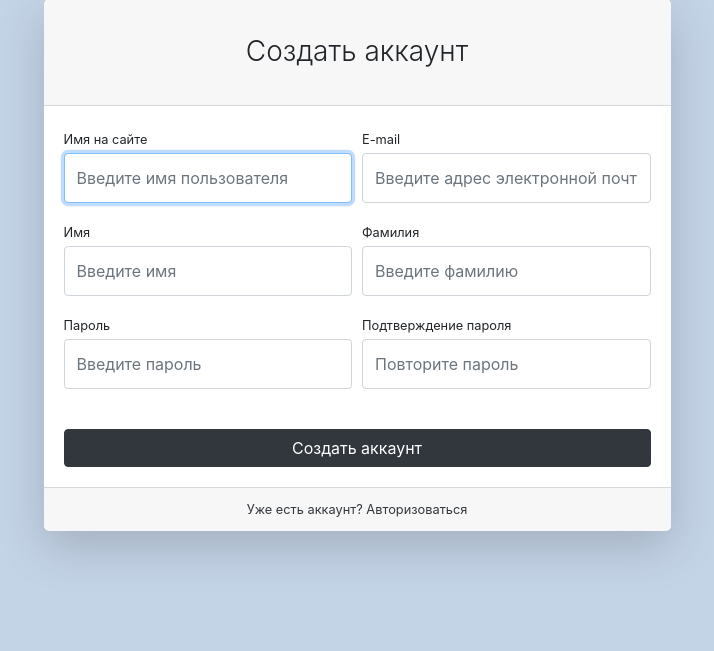
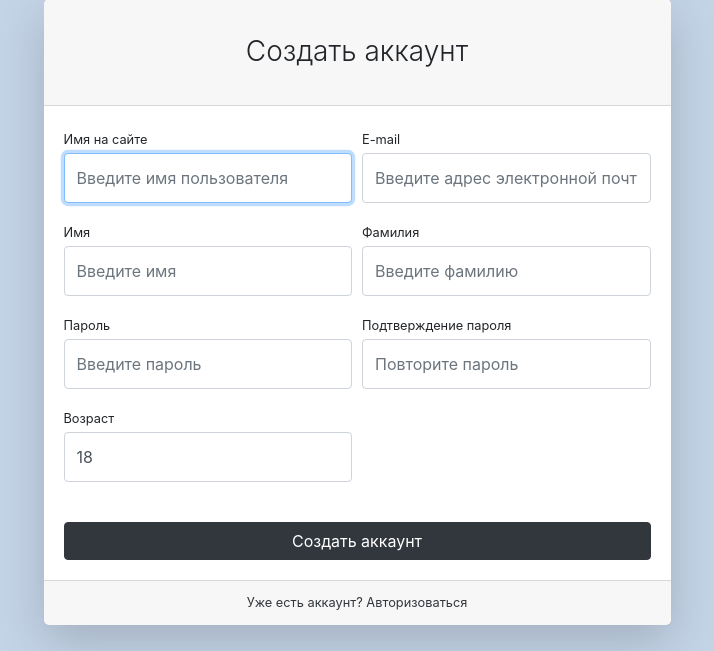
Before and after one commit to ASh1ne/geekshop-server, a Django app: page /user/register/ in a window 1280 px wide. Shown: the part 149-800 px from the top of the page, without its empty margins (283-997 px from the left). Run offline with Django 3.2, Linux system fonts and the light colour scheme; some libraries are stand-ins or nearby versions.

Commit message:
Add field 'age' in register form and make validator like in example.

```diff
--- a/geekshop/authapp/forms.py
+++ b/geekshop/authapp/forms.py
@@ -1,3 +1,4 @@
+from django.contrib.auth import forms
 from django.contrib.auth.forms import UserCreationForm, AuthenticationForm
 
 from authapp.models import User
@@ -21,7 +22,7 @@ class UserRegisterForm(UserCreationForm):
 
     class Meta:
         model = User
-        fields = ('username','email','first_name','last_name','password1','password2')
+        fields = ('username','email','first_name','last_name','password1','password2','age')
 
     def __init__(self, *args, **kwargs):
         super(UserRegisterForm, self).__init__(*args, **kwargs)
@@ -31,5 +32,13 @@ class UserRegisterForm(UserCreationForm):
         self.fields['last_name'].widget.attrs['placeholder'] = 'Введите фамилию'
         self.fields['password1'].widget.attrs['placeholder'] = 'Введите пароль'
         self.fields['password2'].widget.attrs['placeholder'] = 'Повторите пароль'
+        self.fields['age'].widget.attrs['placeholder'] = 'Введите возраст'
         for field_name, field in self.fields.items():
             field.widget.attrs['class'] = 'form-control py-4'
+
+    def clean_age(self):
+        user_age = self.cleaned_data['age']
+        if user_age <= 25:
+            raise forms.ValidationError('Вам необходимо подрасти!')
+
+        return user_age
--- a/geekshop/authapp/templates/authapp/register.html
+++ b/geekshop/authapp/templates/authapp/register.html
@@ -58,6 +58,14 @@
                                             </div>
                                         </div>
                                     </div>
+                                    <div class="form-row">
+                                        <div class="col-md-6">
+                                            <div class="form-group">
+                                                <label class="small mb-1" for="{{ form.password1.id_for_label }}">Возраст</label>
+                                                {{ form.age }}
+                                            </div>
+                                        </div>
+                                    </div>
                                     <div class="form-group mt-4 mb-0">
                                         <input class="btn btn-primary btn-block" type="submit" value="Создать аккаунт">
                                     </div>
```
Also changed, not shown: geekshop/db.sqlite3.
